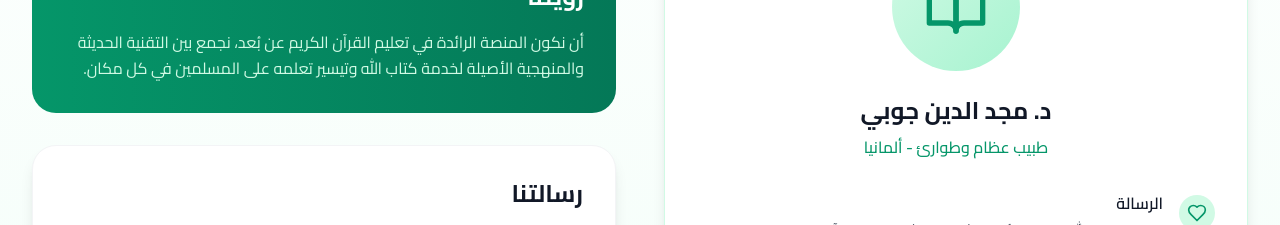
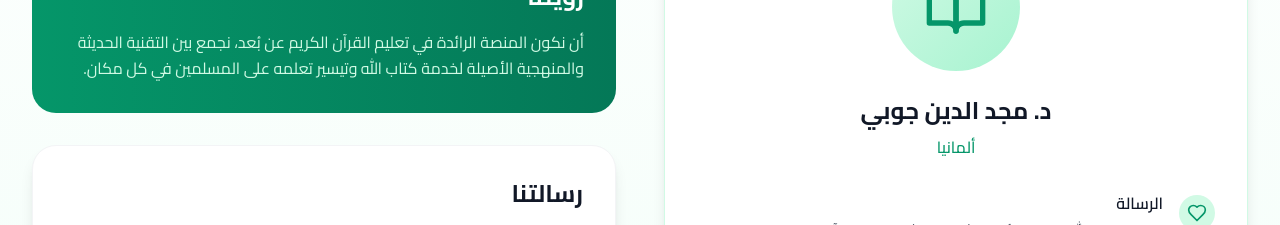
Before and after one commit to majdjoubi/Halqabolt, a React (Vite) app: page / in a window 1280 px wide. Shown: the part 8860-9085 px from the top of the page. Built offline with nearby package versions, Linux system fonts and the light colour scheme.

Commit message:
تحديث الاسم إلى مجد الدين جوبي فقط

```diff
--- a/src/components/AboutUs.tsx
+++ b/src/components/AboutUs.tsx
@@ -25,7 +25,7 @@ const AboutUs = () => {
                 <BookOpen className="h-16 w-16 text-emerald-600" />
               </div>
               <h3 className="text-2xl font-bold text-gray-900 mb-2">د. مجد الدين جوبي</h3>
-              <p className="text-emerald-600 font-medium mb-4">طبيب عظام وطوارئ - ألمانيا</p>
+              <p className="text-emerald-600 font-medium mb-4">ألمانيا</p>
             </div>
 
             <div className="space-y-4">
```
